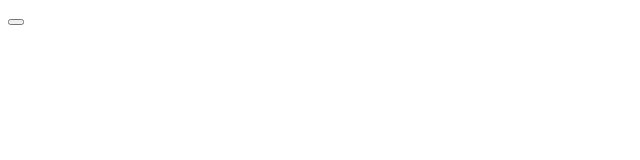
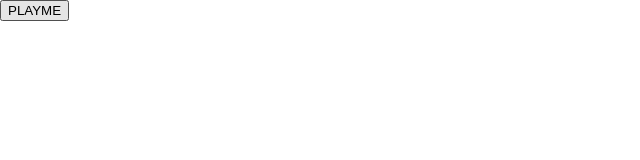
Before and after one commit to MrPloman/chordsApp-frontend, an Angular app: page / in a window 1280 px wide. Shown: the top 160 px of the page, without its empty margins (0-640 px from the left). Built offline with nearby package versions, Linux system fonts and the light colour scheme.

Commit message:
cleaning up app component

```diff
--- a/angular.json
+++ b/angular.json
@@ -33,6 +33,7 @@
               }
             ],
             "styles": [
+              "@angular/material/prebuilt-themes/rose-red.css",
               "src/styles.scss"
             ],
             "scripts": []
@@ -92,6 +93,7 @@
               }
             ],
             "styles": [
+              "@angular/material/prebuilt-themes/rose-red.css",
               "src/styles.scss"
             ],
             "scripts": []
--- a/package.json
+++ b/package.json
@@ -10,10 +10,12 @@
   },
   "private": true,
   "dependencies": {
+    "@angular/cdk": "^19.2.1",
     "@angular/common": "^19.2.0",
     "@angular/compiler": "^19.2.0",
     "@angular/core": "^19.2.0",
     "@angular/forms": "^19.2.0",
+    "@angular/material": "^19.2.1",
     "@angular/platform-browser": "^19.2.0",
     "@angular/platform-browser-dynamic": "^19.2.0",
     "@angular/router": "^19.2.0",
--- a/src/app/app.component.html
+++ b/src/app/app.component.html
@@ -1,3 +1,3 @@
 <div>
-  <button (click)="sound()"></button>
+  <button (click)="sound()">PLAYME</button>
 </div>
--- a/src/app/app.component.ts
+++ b/src/app/app.component.ts
@@ -1,9 +1,11 @@
 import { Component } from '@angular/core';
 import { RouterOutlet } from '@angular/router';
+import { MatSliderModule } from '@angular/material/slider';
+import { FormsModule } from '@angular/forms';
 
 @Component({
   selector: 'app-root',
-  imports: [RouterOutlet],
+  imports: [MatSliderModule, FormsModule],
   templateUrl: './app.component.html',
   styleUrl: './app.component.scss',
 })
@@ -11,10 +13,11 @@
   title = 'chordsApp-frontend';
 
   soundSrc = './assets/audios/A5/A5_0_A.mp3';
-  ngOnInit(): void {
-    //Called after the constructor, initializing input properties, and the first call to ngOnChanges.
-    //Add 'implements OnInit' to the class.
+
+  onVolumeChange(event: any) {
+    // Use the updated volume value as needed (e.g., set audio volume)
   }
+  ngOnInit(): void {}
   public sound() {
     const audio = new Audio(this.soundSrc);
     audio.load();
--- a/src/index.html
+++ b/src/index.html
@@ -6,8 +6,10 @@
   <base href="/">
   <meta name="viewport" content="width=device-width, initial-scale=1">
   <link rel="icon" type="image/x-icon" href="favicon.ico">
+  <link href="https://fonts.googleapis.com/css2?family=Roboto:wght@300;400;500&display=swap" rel="stylesheet">
+  <link href="https://fonts.googleapis.com/icon?family=Material+Icons" rel="stylesheet">
 </head>
-<body>
+<body class="mat-typography">
   <app-root></app-root>
 </body>
 </html>
--- a/src/styles.scss
+++ b/src/styles.scss
@@ -1 +1,4 @@
 /* You can add global styles to this file, and also import other style files */
+
+html, body { height: 100%; }
+body { margin: 0; font-family: Roboto, "Helvetica Neue", sans-serif; }
```
Also changed, not shown: 1 other file (tests, documents, lock files or other folders).
